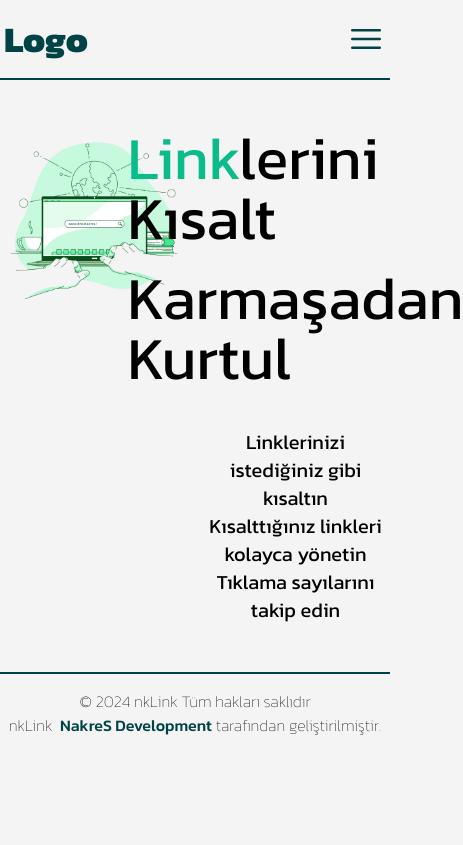
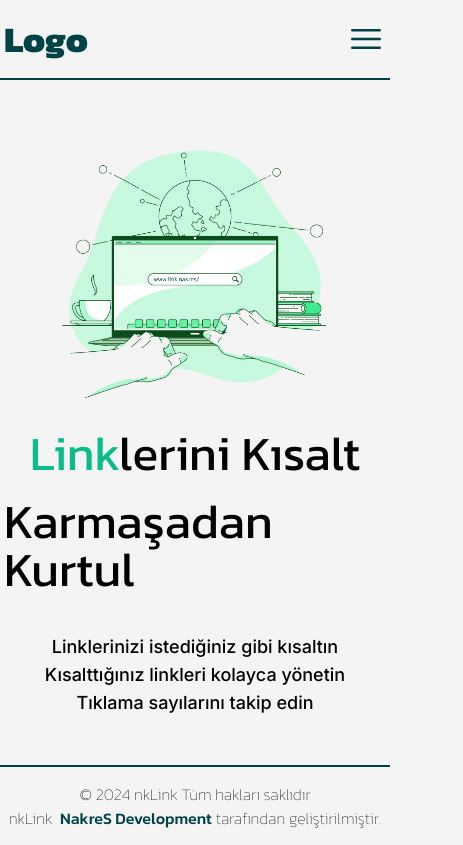
Before and after one commit to NNakreSS/next-url_shortener, a Next.js app: page / in a window 390 px wide. Shown: the whole page, 463 px wide, since content can reach past the window. Built offline with nearby package versions, Linux system fonts and the light colour scheme.

Commit message:
responsive styles

```diff
--- a/src/app/components/home/Hero.tsx
+++ b/src/app/components/home/Hero.tsx
@@ -8,30 +8,35 @@ import clsx from "clsx";
 
 function Hero() {
   return (
-    <section className="py-12 grid grid-cols-2 gap-5">
+    <section className="py-12 grid grid-cols-1 md:grid-cols-2 gap-5 w-full">
+      <div>
         <Image
-        className="object-cover"
-        width={560}
-        height={550}
+          className="object-cover w-3/4 md:w-full m-auto"
           src={imageHero}
           alt="hero images"
         />
+      </div>
 
+      <div
+        id="hero-texts"
+        className="flex flex-wrap justify-center content-center gap-10 items-center w-full"
+      >
         <div
           className={clsx(
             kanit.className,
-          "flex flex-wrap content-center gap-10 justify-center h-full w-full "
+            "flex flex-wrap content-center gap-10 justify-center"
           )}
         >
-        <div className="text-6xl flex flex-wrap items-center justify-center gap-5">
+          <div className="text-5xl md:text-6xl flex flex-wrap items-center justify-center gap-5">
             <h1>
               <span className="text-green mb-5">Link</span>lerini Kısalt
             </h1>
             <h2>Karmaşadan Kurtul</h2>
           </div>
+        </div>
 
         <div>
-          <ul className="text-center text-xl">
+          <ul className="text-center text-lg md:text-xl font-medium">
             <li>Linklerinizi istediğiniz gibi kısaltın</li>
             <li>Kısalttığınız linkleri kolayca yönetin</li>
             <li>Tıklama sayılarını takip edin</li>
```
Lines whose indentation alone changed are shown as unchanged.
